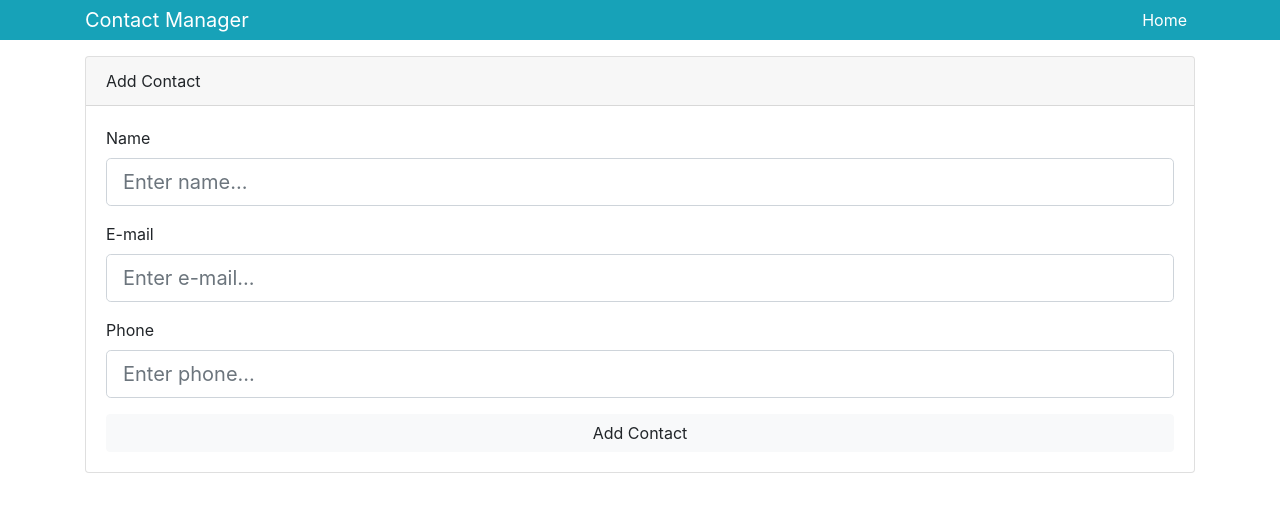
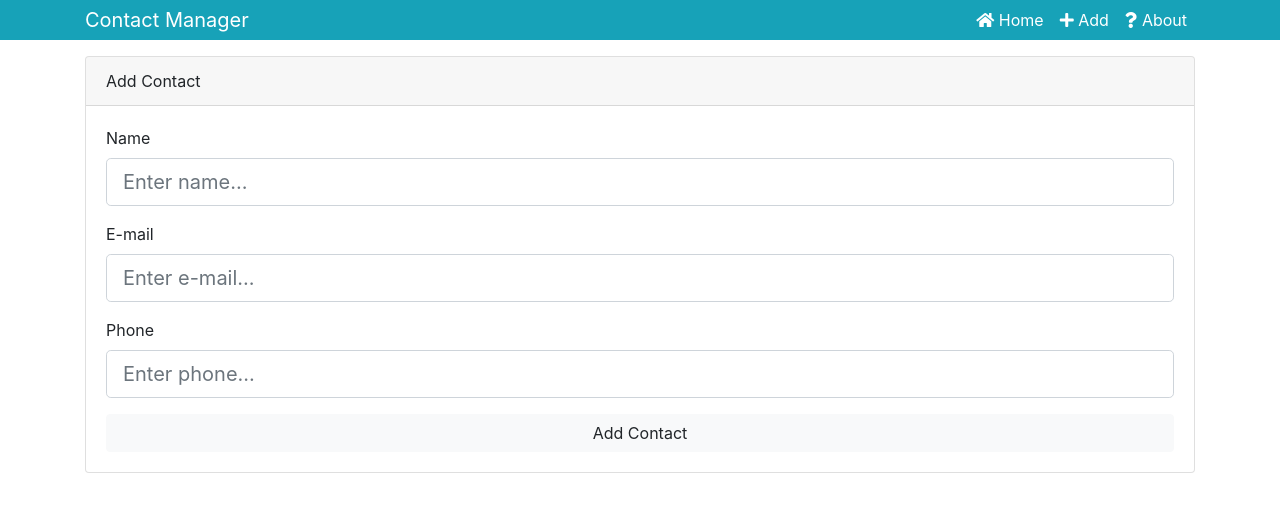
Before and after one commit to klebermax/react-study, a React (Create React App) app in the folder contactmanager/: page /contact/add in a window 1280 px wide. Shown: the top 512 px of the page. Built offline with nearby package versions, Linux system fonts and the light colour scheme; no server answers.

Commit message:
GET, POST, DELETE via axios

```diff
--- a/contactmanager/package.json
+++ b/contactmanager/package.json
@@ -3,6 +3,7 @@
   "version": "0.1.0",
   "private": true,
   "dependencies": {
+    "axios": "^0.18.0",
     "bootstrap": "^4.1.3",
     "classnames": "^2.2.6",
     "react": "^16.4.2",
--- a/contactmanager/src/App.js
+++ b/contactmanager/src/App.js
@@ -8,6 +8,7 @@ import { BrowserRouter as Router, Route, Switch } from 'react-router-dom';
 import 'bootstrap/dist/css/bootstrap.min.css';
 import './App.css';
 import About from './components/pages/About';
+import NotFound from './components/pages/NotFound';
 
 class App extends Component {
   render() {
@@ -21,6 +22,7 @@ class App extends Component {
                 <Route exact path="/" component={Contacts} />
                 <Route exact path="/contact/add" component={AddContact} />
                 <Route exact path="/about" component={About} />
+                <Route component={NotFound} />
               </Switch>
             </div>
           </div>
--- a/contactmanager/src/components/contacts/AddContact.js
+++ b/contactmanager/src/components/contacts/AddContact.js
@@ -1,7 +1,7 @@
 import React, { Component } from 'react';
 import { Consumer } from '../../context';
-import uuid from 'uuid';
 import TextInputGroup from '../layout/TextInputGroup';
+import axios from 'axios';
 
 class AddContact extends Component {
   state = {
@@ -32,13 +32,14 @@ class AddContact extends Component {
     }
 
     const newContact = {
-      id: uuid(),
       name,
       email,
       phone
     };
 
-    dispatch({ type: 'ADD_CONTACT', payload: newContact });
+    axios
+      .post('https://jsonplaceholder.typicode.com/users', newContact)
+      .then(res => dispatch({ type: 'ADD_CONTACT', payload: res.data }));
 
     this.setState({
       name: '',
@@ -46,6 +47,8 @@ class AddContact extends Component {
       phone: '',
       errors: {}
     });
+
+    this.props.history.push('/');
   };
 
   onChange = e => this.setState({ [e.target.name]: e.target.value });
--- a/contactmanager/src/components/contacts/Contact.js
+++ b/contactmanager/src/components/contacts/Contact.js
@@ -1,6 +1,7 @@
 import React, { Component } from 'react';
 import PropTypes from 'prop-types';
 import { Consumer } from '../../context';
+import axios from 'axios';
 
 class Contact extends Component {
   state = {
@@ -8,7 +9,9 @@ class Contact extends Component {
   };
 
   onDeleteClick = (id, dispatch) => {
-    dispatch({ type: 'DELETE_CONTACT', payload: id });
+    axios
+      .delete(`https://jsonplaceholder.typicode.com/users/${id}`)
+      .then(res => dispatch({ type: 'DELETE_CONTACT', payload: id }));
   };
 
   render() {
--- a/contactmanager/src/components/layout/Header.js
+++ b/contactmanager/src/components/layout/Header.js
@@ -1,5 +1,6 @@
 import React from 'react';
 import PropTypes from 'prop-types';
+import { Link } from 'react-router-dom';
 
 const Header = props => {
   const { branding } = props;
@@ -12,9 +13,19 @@ const Header = props => {
         <div>
           <ul className="navbar-nav mr-auto">
             <li className="nav-item">
-              <a href="/" className="nav-link">
-                Home
-              </a>
+              <Link to="/" className="nav-link">
+                <i className="fas fa-home" /> Home
+              </Link>
+            </li>
+            <li className="nav-item">
+              <Link to="/contact/add" className="nav-link">
+                <i className="fas fa-plus" /> Add
+              </Link>
+            </li>
+            <li className="nav-item">
+              <Link to="/about" className="nav-link">
+                <i className="fas fa-question" /> About
+              </Link>
             </li>
           </ul>
         </div>
--- /dev/null
+++ b/contactmanager/src/components/pages/NotFound.js
@@ -0,0 +1,12 @@
+import React from 'react';
+
+export default () => {
+  return (
+    <div>
+      <h1 className="display-4">
+        <span className="text-danger">404</span> Page Not Found
+      </h1>
+      <p className="lead">Sorry, that page does not exists</p>
+    </div>
+  );
+};
--- a/contactmanager/src/context.js
+++ b/contactmanager/src/context.js
@@ -1,4 +1,5 @@
 import React, { Component } from 'react';
+import axios from 'axios';
 
 const Context = React.createContext();
 
@@ -23,28 +24,15 @@ const reducer = (state, action) => {
 
 export class Provider extends Component {
   state = {
-    contacts: [
-      {
-        id: 1,
-        name: 'John Doe',
-        email: 'jdoe@gmail.com',
-        phone: '555-555-5555'
-      },
-      {
-        id: 2,
-        name: 'Karen Smith',
-        email: 'karen@gmail.com',
-        phone: '333-333-5555'
-      },
-      {
-        id: 3,
-        name: 'Matt Fraser',
-        email: 'fittest@onearth.com',
-        phone: '444-333-5555'
-      }
-    ],
+    contacts: [],
     dispatch: action => this.setState(state => reducer(state, action))
   };
+
+  componentDidMount() {
+    axios
+      .get('https://jsonplaceholder.typicode.com/users')
+      .then(response => this.setState({ contacts: response.data }));
+  }
 
   render() {
     return (
```
Also changed, not shown: 1 other file (tests, documents, lock files or other folders).
